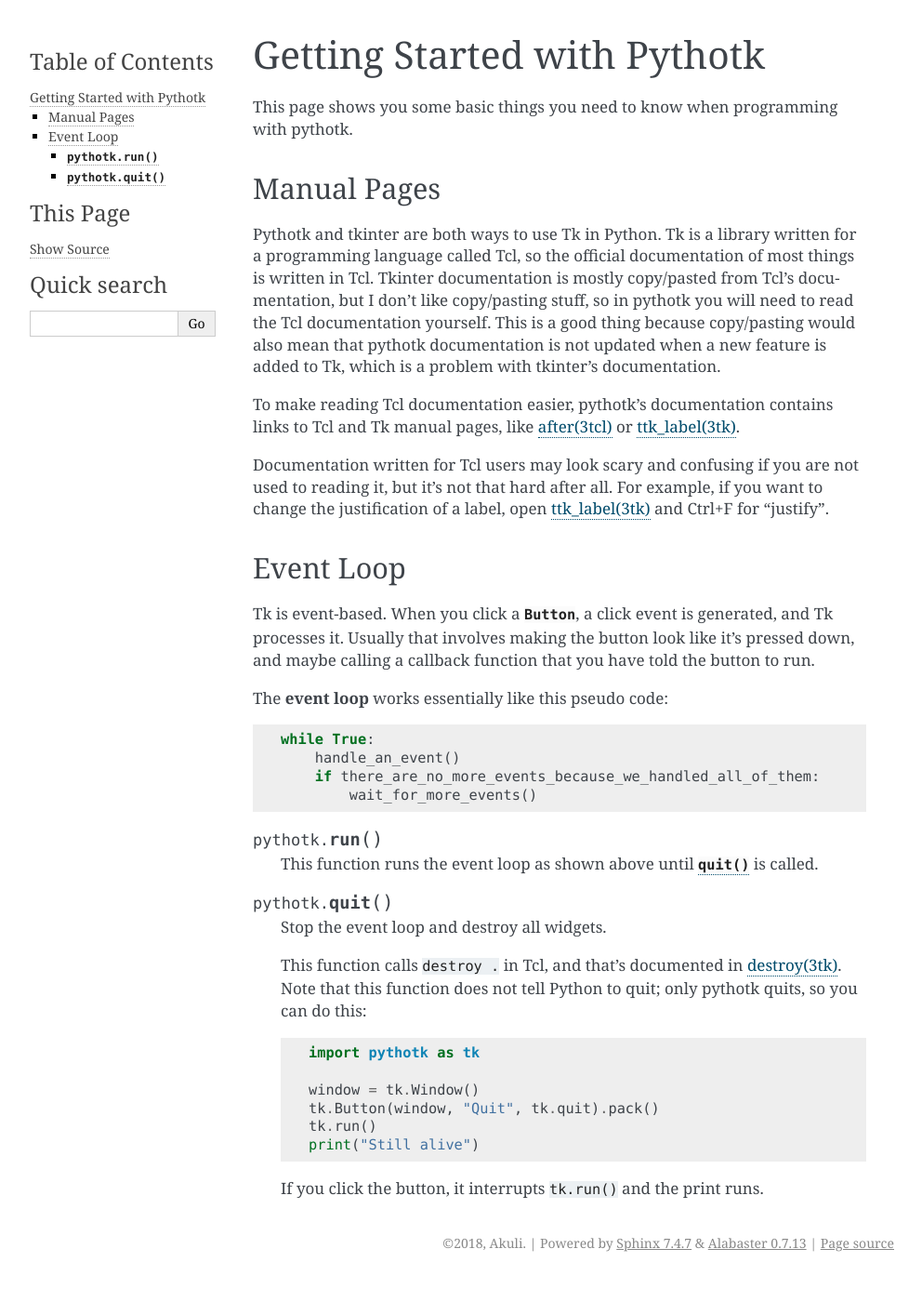
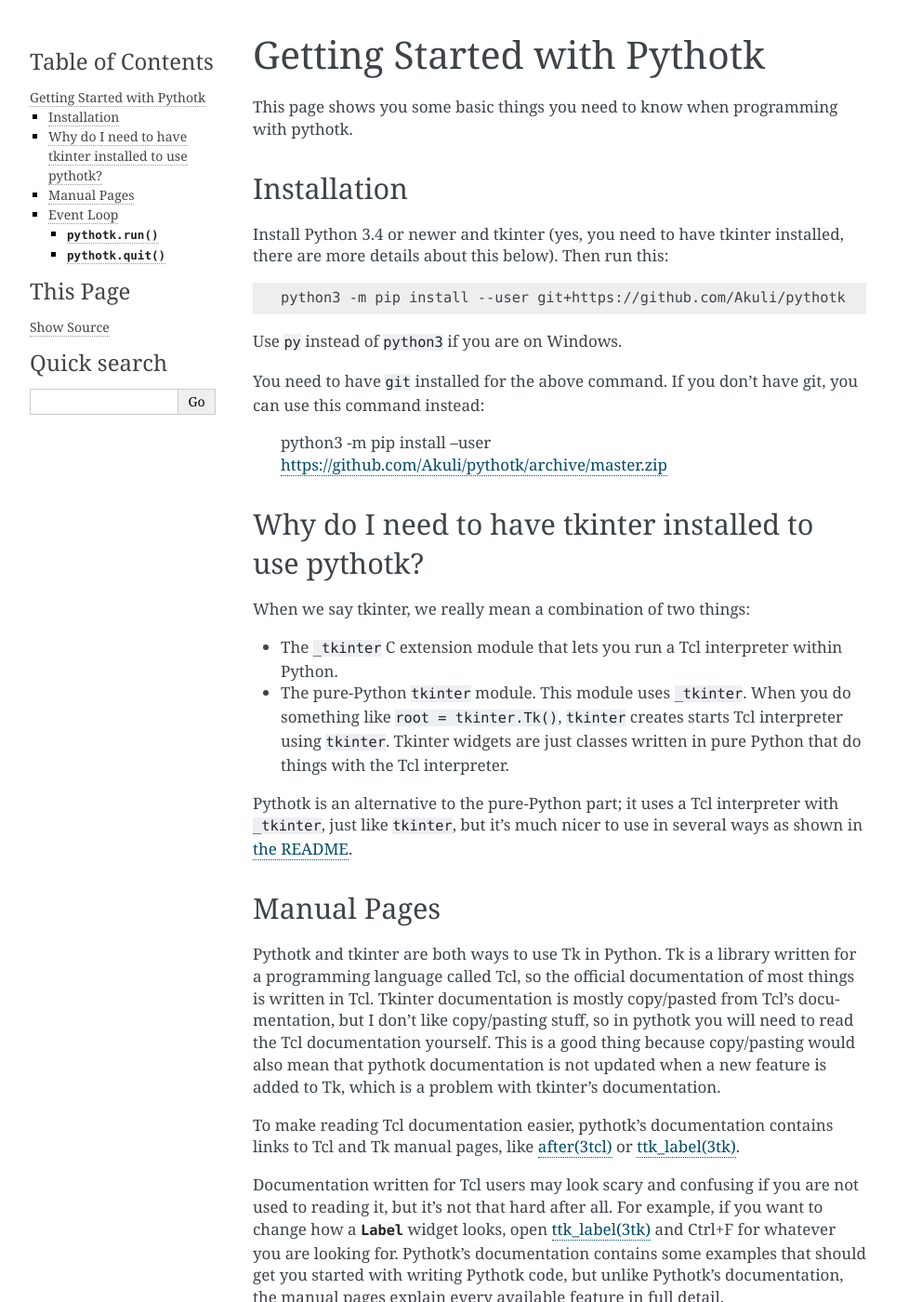
Before and after one commit to Akuli/teek, a Sphinx documentation site: the page built from docs/getting-started.rst, in a window 1280 px wide and 1400 px high. Shown: the whole window at 93% size, without its empty margins (148-1140 px from the left). Built offline with Sphinx 7.4.7, drawn with Linux system fonts in a browser that asks for light colours.

Commit message:
document moar stuff

```diff
--- a/docs/getting-started.rst
+++ b/docs/getting-started.rst
@@ -5,6 +5,41 @@ Getting Started with Pythotk
 
 This page shows you some basic things you need to know when programming with
 pythotk.
+
+
+Installation
+------------
+
+Install Python 3.4 or newer and tkinter (yes, you need to have tkinter
+installed, there are more details about this below). Then run this:
+
+.. code-block:: none
+
+    python3 -m pip install --user git+https://github.com/Akuli/pythotk
+
+Use ``py`` instead of ``python3`` if you are on Windows.
+
+You need to have ``git`` installed for the above command. If you don't have
+git, you can use this command instead:
+
+    python3 -m pip install --user https://github.com/Akuli/pythotk/archive/master.zip
+
+
+Why do I need to have tkinter installed to use pythotk?
+-------------------------------------------------------
+
+When we say tkinter, we really mean a combination of two things:
+
+* The ``_tkinter`` C extension module that lets you run a Tcl interpreter
+  within Python.
+* The pure-Python ``tkinter`` module. This module uses ``_tkinter``. When you
+  do something like ``root = tkinter.Tk()``, ``tkinter`` creates starts Tcl
+  interpreter using ``tkinter``. Tkinter widgets are just classes written in
+  pure Python that do things with the Tcl interpreter.
+
+Pythotk is an alternative to the pure-Python part; it uses a Tcl interpreter
+with ``_tkinter``, just like ``tkinter``, but it's much nicer to use in several
+ways as shown in `the README <https://github.com/Akuli/pythotk/#pythotk>`_.
 
 
 Manual Pages
@@ -24,8 +59,11 @@ links to Tcl and Tk manual pages, like :man:`after(3tcl)` or
 
 Documentation written for Tcl users may look scary and confusing if you are not
 used to reading it, but it's not that hard after all. For example, if you want
-to change the justification of a label, open :man:`ttk_label(3tk)` and Ctrl+F
-for "justify".
+to change how a :class:`.Label` widget looks, open :man:`ttk_label(3tk)` and
+Ctrl+F for whatever you are looking for. Pythotk's documentation contains some
+examples that should get you started with writing Pythotk code, but unlike
+Pythotk's documentation, the manual pages explain every available feature in
+full detail.
 
 
 Event Loop
```
